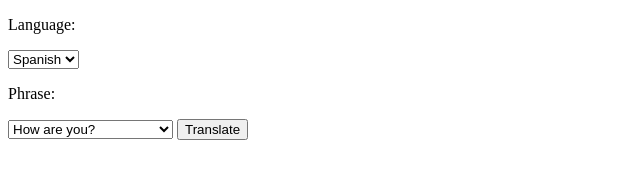
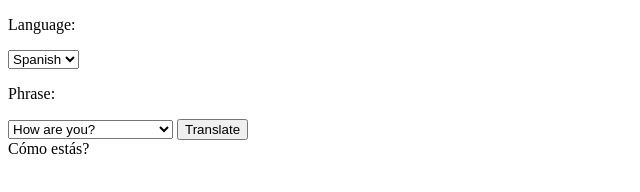
Before and after one commit to macknd/translator, a plain HTML site: page index.html in a window 1280 px wide. Both pictures are taken after a click on the button "Translate". Shown: the full height of the page, 0-640 px from the left. Drawn offline with Linux system fonts and the light colour scheme.

Commit message:
finished assignment

```diff
--- a/index.html
+++ b/index.html
@@ -24,5 +24,6 @@
         <div id="translation">
 
         </div>
+        <script src="index.js"> </script>
     </body>
 </html>
--- a/index.js
+++ b/index.js
@@ -1,5 +1,4 @@
-let language=document.getElementById("lang").value;
-let phrase=document.getElementById("phrase").value;
+
 const translate=document.getElementById("translate");
 const translations={
     spanish:{
@@ -26,6 +25,9 @@ const translations={
 }
 
 translate.addEventListener("click", ()=>{
+    document.getElementById("translation").innerHTML="";
+    let language=document.getElementById("lang").value;
+    let phrase=document.getElementById("phrase").value;
     let translation=translations[language][phrase];
     document.getElementById("translation").innerHTML=translation;
 })
```
Also changed, not shown: 1 other file.
